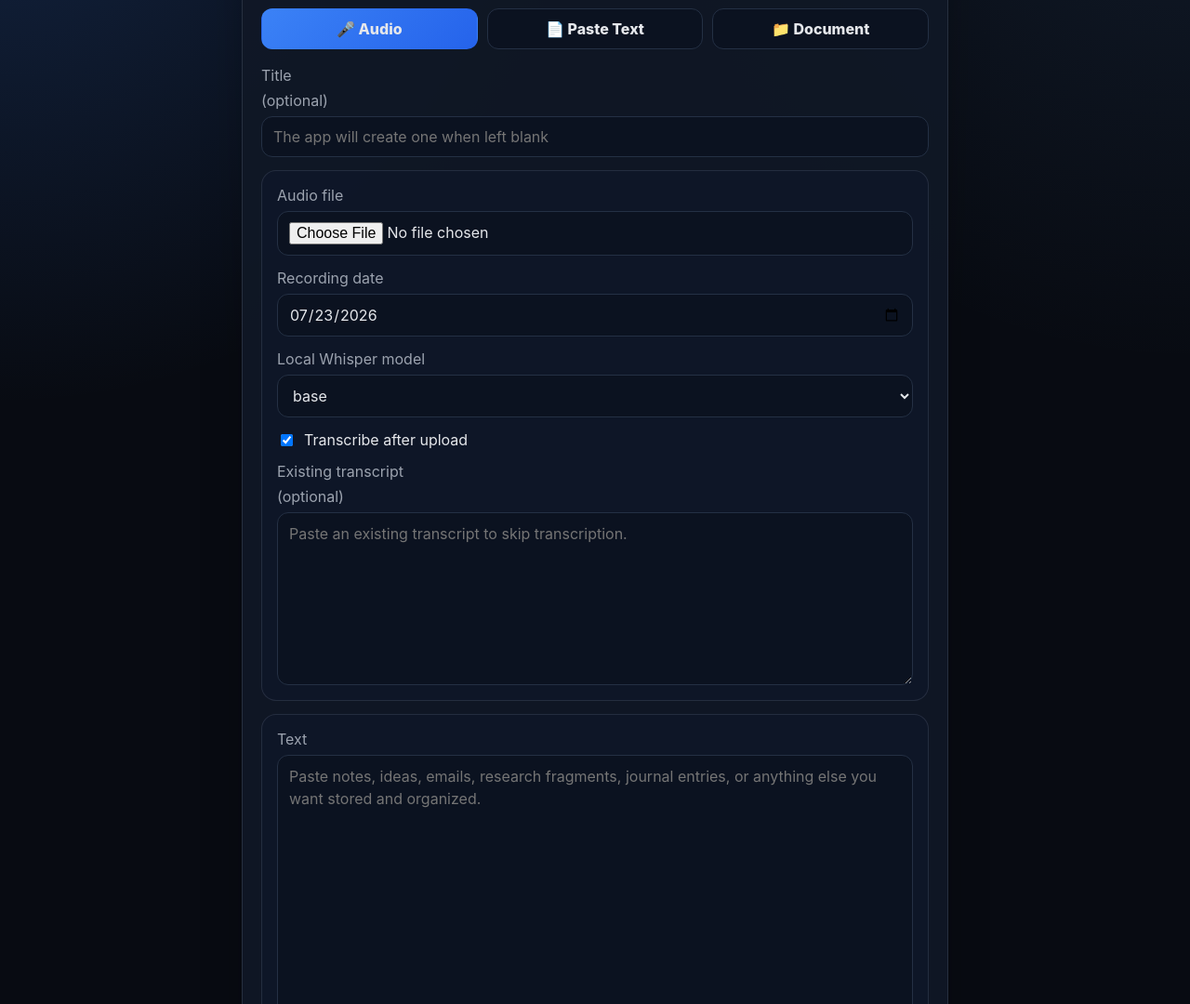
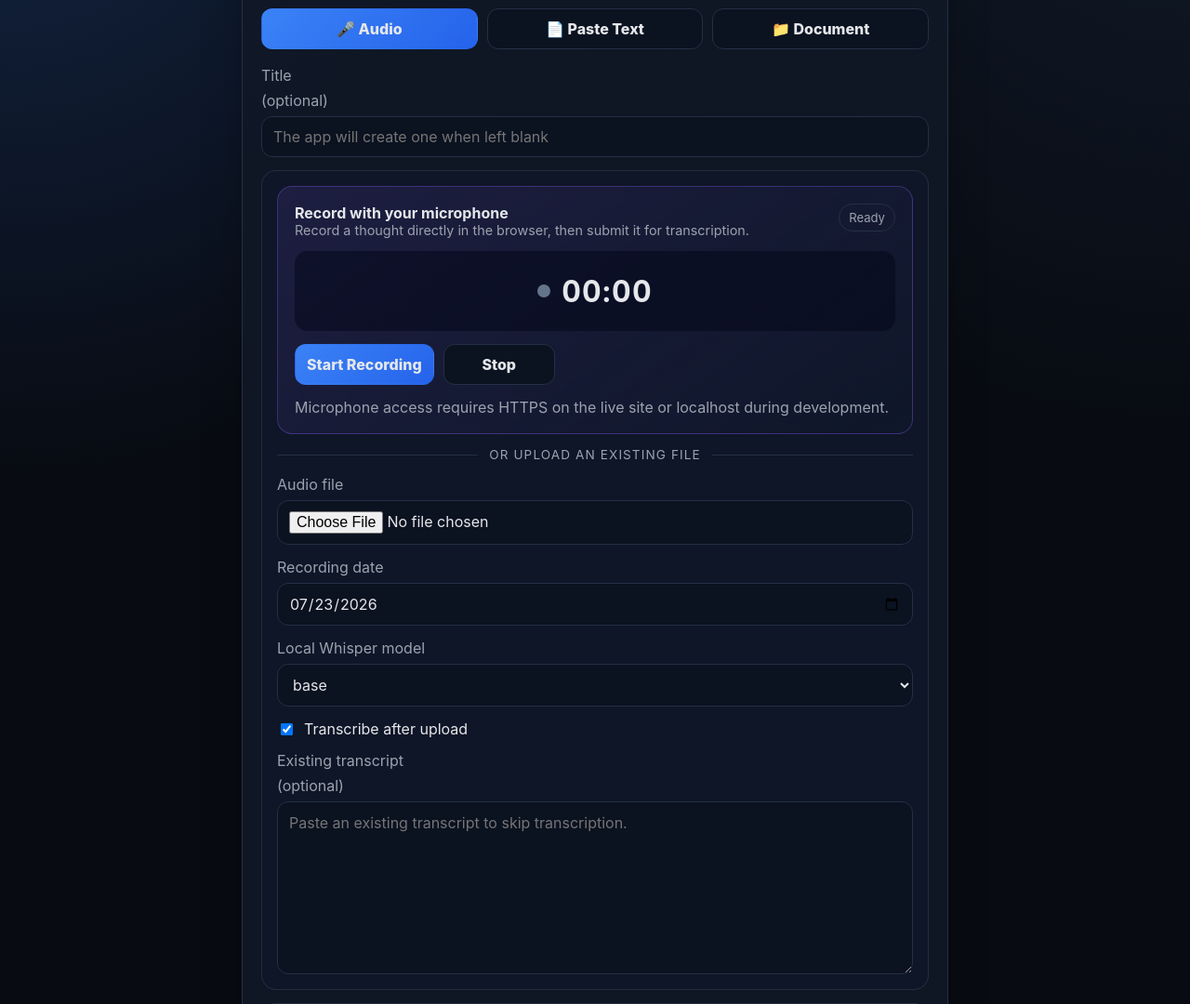
Before and after one commit to shermrecords/shermlabs_memory, a Flask app: page /upload in a window 1280 px wide. Shown: the part 217-1297 px from the top of the page at 93% size. Run offline with Flask 3, Linux system fonts and the light colour scheme; the visitor is signed in with stand-in values (Sample User, id 1).

Commit message:
added voice recording on site

```diff
--- a/app.py
+++ b/app.py
@@ -320,52 +320,14 @@ def extract_document_text(local_path: str) -> str:
     raise ValueError("Unsupported document type.")
 
 
-def transcribe_audio(file_path: str) -> str:
-    """Transcribe an audio file using Together AI Whisper."""
+def transcribe_audio(local_path: str, model_name: str = "base") -> str:
+    import whisper
 
-    api_key = os.getenv("TOGETHER_API_KEY")
-    if not api_key:
-        raise RuntimeError("TOGETHER_API_KEY is not configured.")
+    model = whisper.load_model(model_name)
 
-    try:
-        from together import Together
-    except ImportError as exc:
-        raise RuntimeError(
-            "Together SDK is not installed. Run: pip install -r requirements.txt"
-        ) from exc
+    result = model.transcribe(local_path)
 
-    if not os.path.exists(file_path):
-        raise RuntimeError(f"Audio file was not found: {file_path}")
-
-    client = Together(api_key=api_key)
-
-    try:
-        with open(file_path, "rb") as audio_file:
-            response = client.audio.transcriptions.create(
-                model=os.getenv(
-                    "TOGETHER_TRANSCRIPTION_MODEL",
-                    "openai/whisper-large-v3",
-                ),
-                file=audio_file,
-                language="en",
-                response_format="json",
-            )
-    except Exception as exc:
-        raise RuntimeError(
-            f"Together transcription failed: {exc}"
-        ) from exc
-
-    transcript = getattr(response, "text", None)
-
-    if transcript is None and isinstance(response, dict):
-        transcript = response.get("text")
-
-    transcript = (transcript or "").strip()
-
-    if not transcript:
-        raise RuntimeError("Together returned an empty transcription.")
-
-    return transcript
+    return result["text"].strip()
 
 
 
@@ -706,7 +668,7 @@ def upload():
             transcript_text = manual_transcript
             if should_transcribe and not transcript_text:
                 try:
-                    transcript_text = transcribe_audio(local_path)
+                    transcript_text = transcribe_audio(local_path, selected_model)
                 except Exception as exc:
                     flash(f"Uploaded audio, but transcription failed: {exc}", "error")
 
@@ -725,7 +687,6 @@ def upload():
             transcript_original=transcript_text,
             transcript_working=transcript_text,
             review_status="unread",
-            processing_status = "transcribed",
         )
         db.session.add(entry)
         db.session.commit()
--- a/requirements.txt
+++ b/requirements.txt
@@ -9,4 +9,3 @@ psycopg2-binary>=2.9,<3
 openai>=1.40,<3
 Flask-Login>=0.6,<1
 gunicorn>=22,<24
-together
--- a/static/app.js
+++ b/static/app.js
@@ -311,3 +311,185 @@ document.addEventListener("DOMContentLoaded", function() {
   attachUploadLoadingOverlay();
   loadVoices();
 });
+
+function setupMicrophoneRecorder() {
+  const startButton = document.getElementById("startRecordingButton");
+  const stopButton = document.getElementById("stopRecordingButton");
+  const discardButton = document.getElementById("discardRecordingButton");
+  const audioInput = document.getElementById("audioFileInput");
+  const preview = document.getElementById("recordingPreview");
+  const status = document.getElementById("recordingStatus");
+  const timer = document.getElementById("recordingTimer");
+  const dot = document.getElementById("recordingDot");
+  const help = document.getElementById("recorderHelp");
+
+  if (!startButton || !audioInput) return;
+
+  if (!navigator.mediaDevices?.getUserMedia || !("MediaRecorder" in window)) {
+    startButton.disabled = true;
+    status.textContent = "Unavailable";
+    help.textContent = "This browser does not support microphone recording. You can still upload an audio file.";
+    return;
+  }
+
+  let recorder = null;
+  let stream = null;
+  let chunks = [];
+  let objectUrl = null;
+  let timerId = null;
+  let startedAt = 0;
+
+  const formatTime = (seconds) => {
+    const minutes = Math.floor(seconds / 60).toString().padStart(2, "0");
+    const remainder = Math.floor(seconds % 60).toString().padStart(2, "0");
+    return `${minutes}:${remainder}`;
+  };
+
+  const updateTimer = () => {
+    timer.textContent = formatTime((Date.now() - startedAt) / 1000);
+  };
+
+  const stopTracks = () => {
+    if (stream) {
+      stream.getTracks().forEach(track => track.stop());
+      stream = null;
+    }
+  };
+
+  const chooseMimeType = () => {
+    const choices = [
+      "audio/webm;codecs=opus",
+      "audio/webm",
+      "audio/mp4",
+      "audio/ogg;codecs=opus"
+    ];
+    return choices.find(type => MediaRecorder.isTypeSupported(type)) || "";
+  };
+
+  const extensionForMime = (mimeType) => {
+    if (mimeType.includes("mp4")) return "m4a";
+    if (mimeType.includes("ogg")) return "ogg";
+    return "webm";
+  };
+
+  const resetRecording = () => {
+    clearInterval(timerId);
+    timerId = null;
+    stopTracks();
+    recorder = null;
+    chunks = [];
+    timer.textContent = "00:00";
+    status.textContent = "Ready";
+    dot.classList.remove("active");
+    startButton.disabled = false;
+    stopButton.disabled = true;
+    discardButton.hidden = true;
+    preview.hidden = true;
+    preview.removeAttribute("src");
+    if (objectUrl) URL.revokeObjectURL(objectUrl);
+    objectUrl = null;
+    audioInput.value = "";
+  };
+
+  startButton.addEventListener("click", async () => {
+    try {
+      if (objectUrl) URL.revokeObjectURL(objectUrl);
+      objectUrl = null;
+      preview.hidden = true;
+      preview.removeAttribute("src");
+      audioInput.value = "";
+      chunks = [];
+
+      stream = await navigator.mediaDevices.getUserMedia({
+        audio: {
+          echoCancellation: true,
+          noiseSuppression: true,
+          autoGainControl: true
+        }
+      });
+
+      const mimeType = chooseMimeType();
+      recorder = mimeType
+        ? new MediaRecorder(stream, { mimeType })
+        : new MediaRecorder(stream);
+
+      recorder.addEventListener("dataavailable", event => {
+        if (event.data && event.data.size > 0) chunks.push(event.data);
+      });
+
+      recorder.addEventListener("stop", () => {
+        clearInterval(timerId);
+        timerId = null;
+        stopTracks();
+
+        const finalMimeType = recorder.mimeType || mimeType || "audio/webm";
+        const blob = new Blob(chunks, { type: finalMimeType });
+        const extension = extensionForMime(finalMimeType);
+        const stamp = new Date().toISOString().replace(/[:.]/g, "-");
+        const file = new File([blob], `microphone_recording_${stamp}.${extension}`, {
+          type: finalMimeType,
+          lastModified: Date.now()
+        });
+
+        const transfer = new DataTransfer();
+        transfer.items.add(file);
+        audioInput.files = transfer.files;
+
+        objectUrl = URL.createObjectURL(blob);
+        preview.src = objectUrl;
+        preview.hidden = false;
+        status.textContent = "Recording ready";
+        dot.classList.remove("active");
+        startButton.disabled = false;
+        startButton.textContent = "Record Again";
+        stopButton.disabled = true;
+        discardButton.hidden = false;
+        help.textContent = "Your recording is attached below. Preview it, then click Create Entry.";
+      });
+
+      recorder.start(250);
+      startedAt = Date.now();
+      updateTimer();
+      timerId = setInterval(updateTimer, 250);
+      status.textContent = "Recording";
+      dot.classList.add("active");
+      startButton.disabled = true;
+      stopButton.disabled = false;
+      discardButton.hidden = true;
+      help.textContent = "Speak normally. Click Stop when you are finished.";
+    } catch (error) {
+      stopTracks();
+      status.textContent = "Microphone blocked";
+      startButton.disabled = false;
+      stopButton.disabled = true;
+      help.textContent = error?.name === "NotAllowedError"
+        ? "Microphone permission was denied. Allow microphone access in your browser settings and try again."
+        : `Could not start recording: ${error?.message || "Unknown error"}`;
+    }
+  });
+
+  stopButton.addEventListener("click", () => {
+    if (recorder && recorder.state !== "inactive") recorder.stop();
+  });
+
+  discardButton.addEventListener("click", () => {
+    resetRecording();
+    startButton.textContent = "Start Recording";
+    help.textContent = "Microphone access requires HTTPS on the live site or localhost during development.";
+  });
+
+  audioInput.addEventListener("change", () => {
+    if (audioInput.files.length && !audioInput.files[0].name.startsWith("microphone_recording_")) {
+      if (objectUrl) URL.revokeObjectURL(objectUrl);
+      objectUrl = null;
+      preview.hidden = true;
+      discardButton.hidden = true;
+      status.textContent = "File selected";
+      startButton.textContent = "Start Recording";
+    }
+  });
+
+  window.addEventListener("beforeunload", stopTracks);
+}
+
+document.addEventListener("DOMContentLoaded", setupMicrophoneRecorder);
--- a/static/style.css
+++ b/static/style.css
@@ -599,3 +599,105 @@ code {
 .checkbox-row input { width: auto; }
 .auth-switch { margin: 6px 0 0; text-align: center; }
 .user-email { opacity: .7; font-size: .9rem; }
+
+.microphone-recorder {
+  display: grid;
+  gap: 14px;
+  padding: 18px;
+  border: 1px solid rgba(139, 92, 246, .35);
+  border-radius: 16px;
+  background: linear-gradient(145deg, rgba(139, 92, 246, .12), rgba(15, 23, 42, .78));
+}
+
+.recorder-heading {
+  display: flex;
+  align-items: flex-start;
+  justify-content: space-between;
+  gap: 16px;
+}
+
+.recording-status {
+  flex: 0 0 auto;
+  padding: 6px 10px;
+  border: 1px solid var(--border);
+  border-radius: 999px;
+  color: var(--muted);
+  font-size: .82rem;
+}
+
+.recorder-display {
+  display: flex;
+  align-items: center;
+  justify-content: center;
+  gap: 12px;
+  min-height: 86px;
+  border-radius: 14px;
+  background: rgba(2, 6, 23, .52);
+}
+
+.recording-dot {
+  width: 14px;
+  height: 14px;
+  border-radius: 50%;
+  background: #64748b;
+}
+
+.recording-dot.active {
+  background: #ef4444;
+  box-shadow: 0 0 0 7px rgba(239, 68, 68, .14);
+  animation: recordingPulse 1.25s ease-in-out infinite;
+}
+
+.recording-timer {
+  font-variant-numeric: tabular-nums;
+  font-size: 2rem;
+  font-weight: 700;
+  letter-spacing: .04em;
+}
+
+.recorder-actions {
+  display: flex;
+  flex-wrap: wrap;
+  gap: 10px;
+}
+
+.recorder-actions button {
+  width: auto;
+  min-width: 120px;
+}
+
+#recordingPreview {
+  width: 100%;
+}
+
+.recorder-help {
+  margin: 0;
+}
+
+.upload-divider {
+  display: flex;
+  align-items: center;
+  gap: 12px;
+  color: var(--muted);
+  font-size: .85rem;
+  text-transform: uppercase;
+  letter-spacing: .08em;
+}
+
+.upload-divider::before,
+.upload-divider::after {
+  content: "";
+  height: 1px;
+  flex: 1;
+  background: var(--border);
+}
+
+@keyframes recordingPulse {
+  0%, 100% { transform: scale(1); opacity: 1; }
+  50% { transform: scale(.82); opacity: .72; }
+}
+
+@media (max-width: 620px) {
+  .recorder-heading { flex-direction: column; }
+  .recorder-actions button { flex: 1 1 100%; }
+}
--- a/templates/upload.html
+++ b/templates/upload.html
@@ -23,9 +23,35 @@
     </label>
 
     <div class="capture-section" data-section="audio">
+      <div class="microphone-recorder" id="microphoneRecorder">
+        <div class="recorder-heading">
+          <div>
+            <strong>Record with your microphone</strong>
+            <p class="muted source-note">Record a thought directly in the browser, then submit it for transcription.</p>
+          </div>
+          <span class="recording-status" id="recordingStatus" aria-live="polite">Ready</span>
+        </div>
+
+        <div class="recorder-display">
+          <span class="recording-dot" id="recordingDot" aria-hidden="true"></span>
+          <span class="recording-timer" id="recordingTimer">00:00</span>
+        </div>
+
+        <div class="recorder-actions">
+          <button type="button" class="primary" id="startRecordingButton">Start Recording</button>
+          <button type="button" id="stopRecordingButton" disabled>Stop</button>
+          <button type="button" id="discardRecordingButton" hidden>Discard</button>
+        </div>
+
+        <audio id="recordingPreview" controls hidden></audio>
+        <p class="muted recorder-help" id="recorderHelp">Microphone access requires HTTPS on the live site or localhost during development.</p>
+      </div>
+
+      <div class="upload-divider"><span>or upload an existing file</span></div>
+
       <label>
         Audio file
-        <input type="file" name="audio" accept="audio/*,video/mp4">
+        <input type="file" name="audio" id="audioFileInput" accept="audio/*,video/mp4">
       </label>
 
       <label>
```
